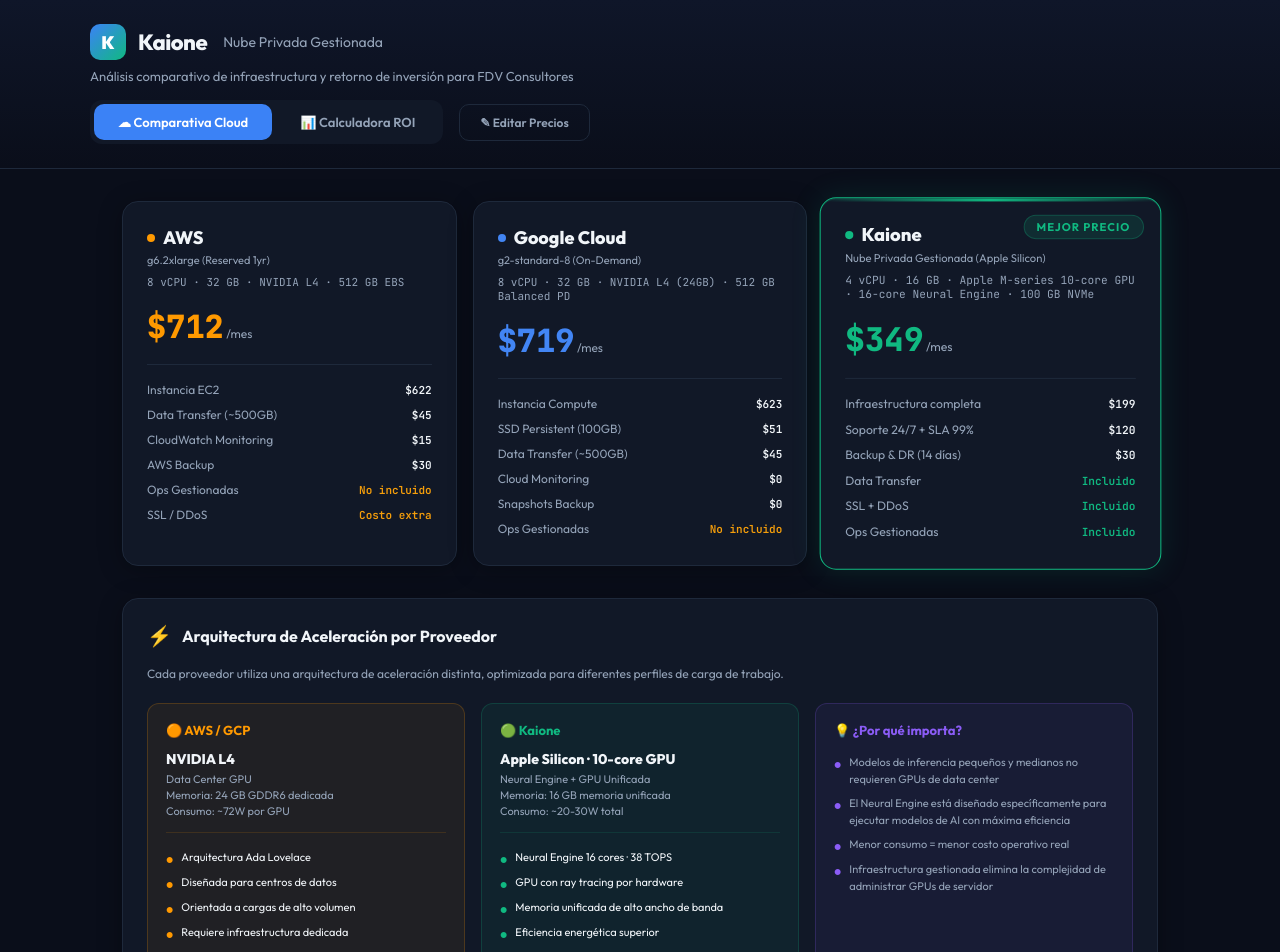
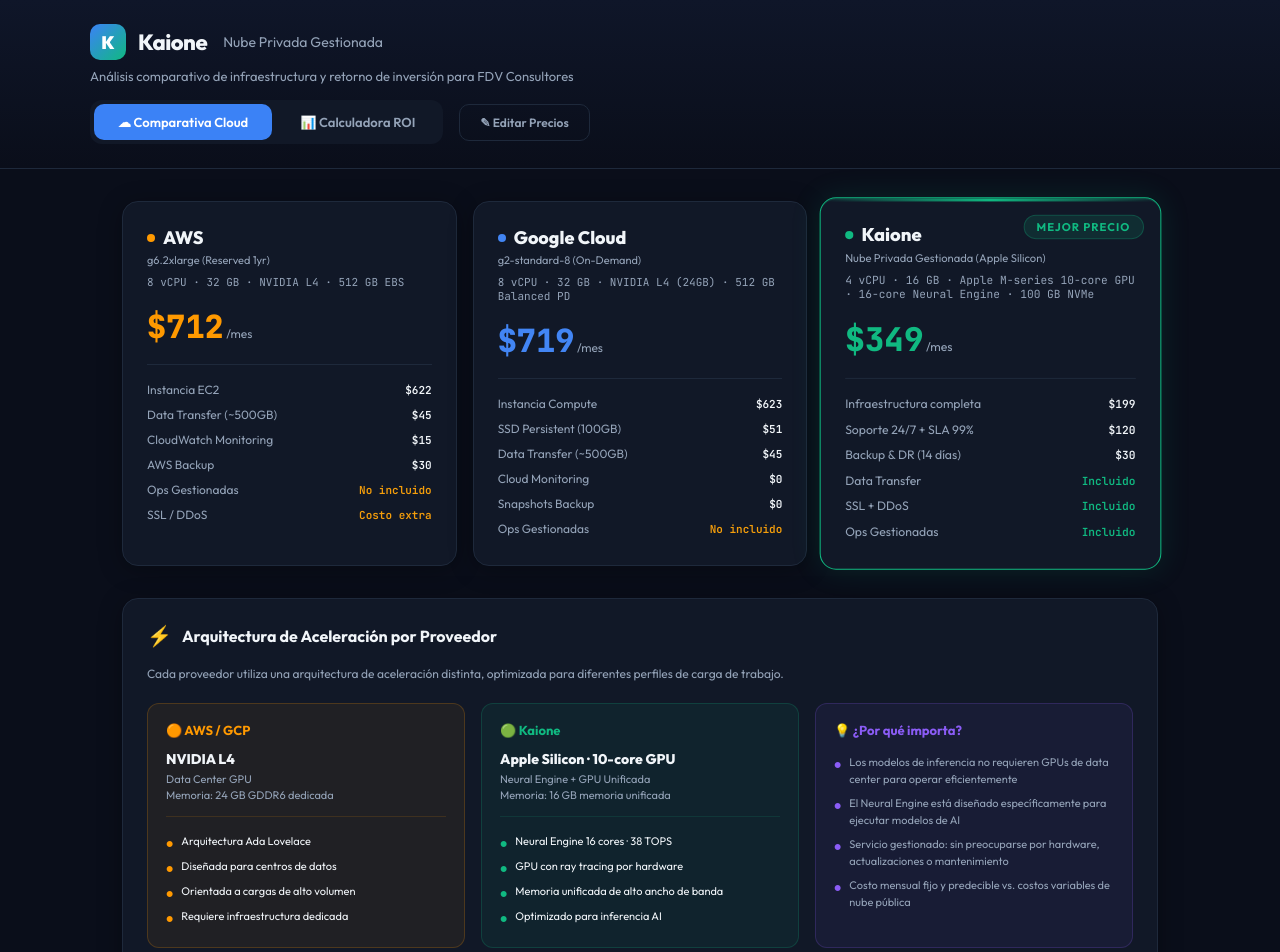
Before and after one commit to lsorianog99/cloud, a React (Vite) app: page / in a window 1280 px wide. Shown: the top 952 px of the page. Built offline with nearby package versions, Linux system fonts and the light colour scheme.

Commit message:
fix: quitar datos de consumo/watts irrelevantes para servicio cloud

```diff
--- a/src/App.jsx
+++ b/src/App.jsx
@@ -574,8 +574,6 @@
                     gpu: "NVIDIA L4",
                     arch: "Data Center GPU",
                     mem: "24 GB GDDR6 dedicada",
-                    focus: "Procesamiento masivo y training",
-                    power: "~72W por GPU",
                     items: ["Arquitectura Ada Lovelace", "Diseñada para centros de datos", "Orientada a cargas de alto volumen", "Requiere infraestructura dedicada"],
                   },
                   {
@@ -583,23 +581,19 @@
                     gpu: "Apple Silicon · 10-core GPU",
                     arch: "Neural Engine + GPU Unificada",
                     mem: "16 GB memoria unificada",
-                    focus: "Inferencia AI optimizada",
-                    power: "~20-30W total",
-                    items: ["Neural Engine 16 cores · 38 TOPS", "GPU con ray tracing por hardware", "Memoria unificada de alto ancho de banda", "Eficiencia energética superior"],
+                    items: ["Neural Engine 16 cores · 38 TOPS", "GPU con ray tracing por hardware", "Memoria unificada de alto ancho de banda", "Optimizado para inferencia AI"],
                   },
                   {
                     name: "¿Por qué importa?", color: "#8B5CF6", icon: "💡",
                     gpu: "",
                     arch: "",
                     mem: "",
-                    focus: "",
-                    power: "",
                     isInfo: true,
                     items: [
-                      "Modelos de inferencia pequeños y medianos no requieren GPUs de data center",
-                      "El Neural Engine está diseñado específicamente para ejecutar modelos de AI con máxima eficiencia",
-                      "Menor consumo = menor costo operativo real",
-                      "Infraestructura gestionada elimina la complejidad de administrar GPUs de servidor",
+                      "Los modelos de inferencia no requieren GPUs de data center para operar eficientemente",
+                      "El Neural Engine está diseñado específicamente para ejecutar modelos de AI",
+                      "Servicio gestionado: sin preocuparse por hardware, actualizaciones o mantenimiento",
+                      "Costo mensual fijo y predecible vs. costos variables de nube pública",
                     ],
                   },
                 ].map((col, i) => (
@@ -614,8 +608,7 @@
                       <div style={{ marginBottom: 14 }}>
                         <div style={{ fontSize: 14, fontWeight: 800, color: COLORS.text, marginBottom: 4 }}>{col.gpu}</div>
                         <div style={{ fontSize: 11, color: COLORS.muted, marginBottom: 2 }}>{col.arch}</div>
-                        <div style={{ fontSize: 11, color: COLORS.muted, marginBottom: 2 }}>Memoria: {col.mem}</div>
-                        <div style={{ fontSize: 11, color: COLORS.muted }}>Consumo: {col.power}</div>
+                        <div style={{ fontSize: 11, color: COLORS.muted }}>Memoria: {col.mem}</div>
                       </div>
                     )}
                     <div style={{ borderTop: col.isInfo ? "none" : `1px solid ${col.color}22`, paddingTop: col.isInfo ? 0 : 12 }}>
```
